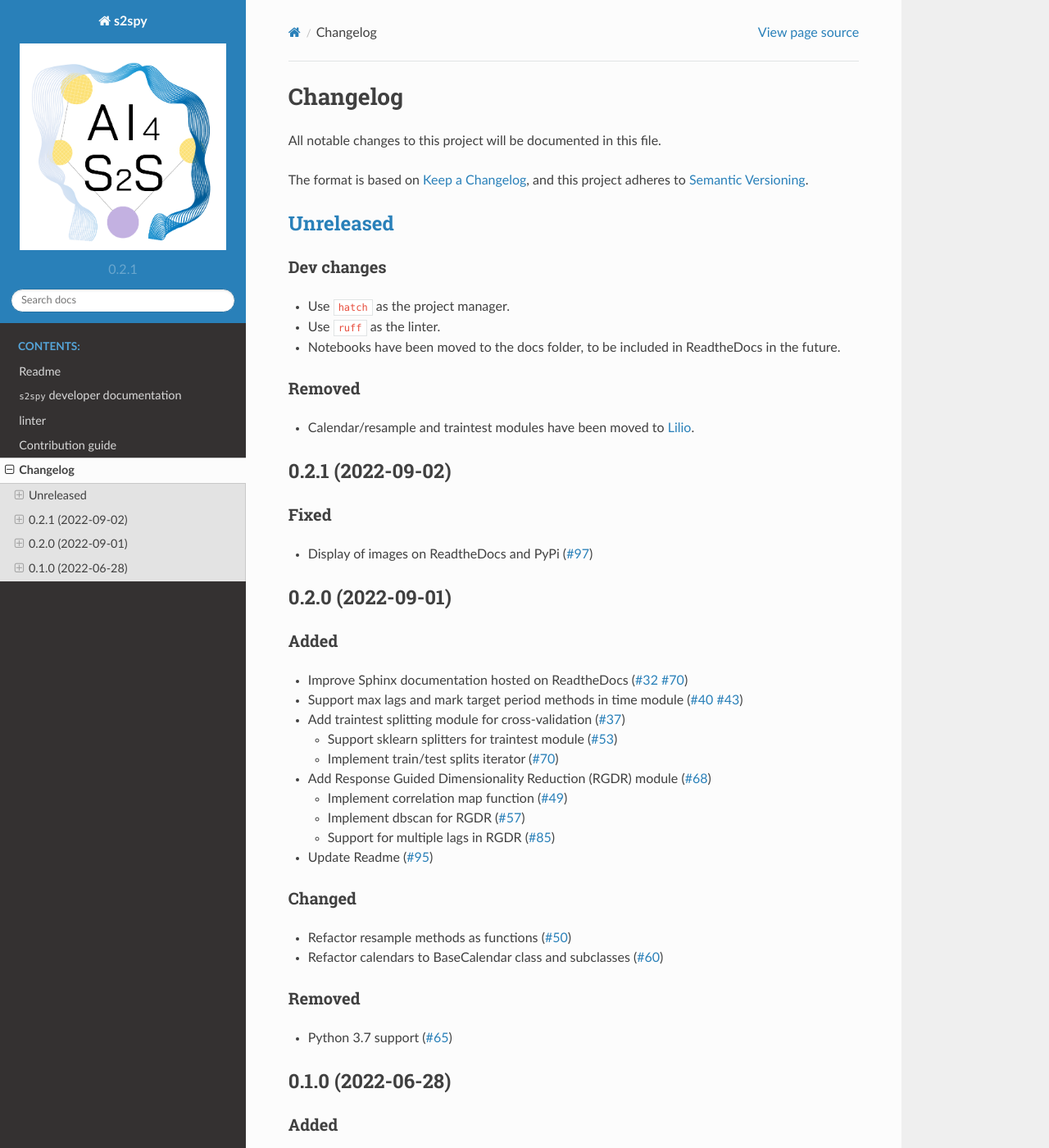
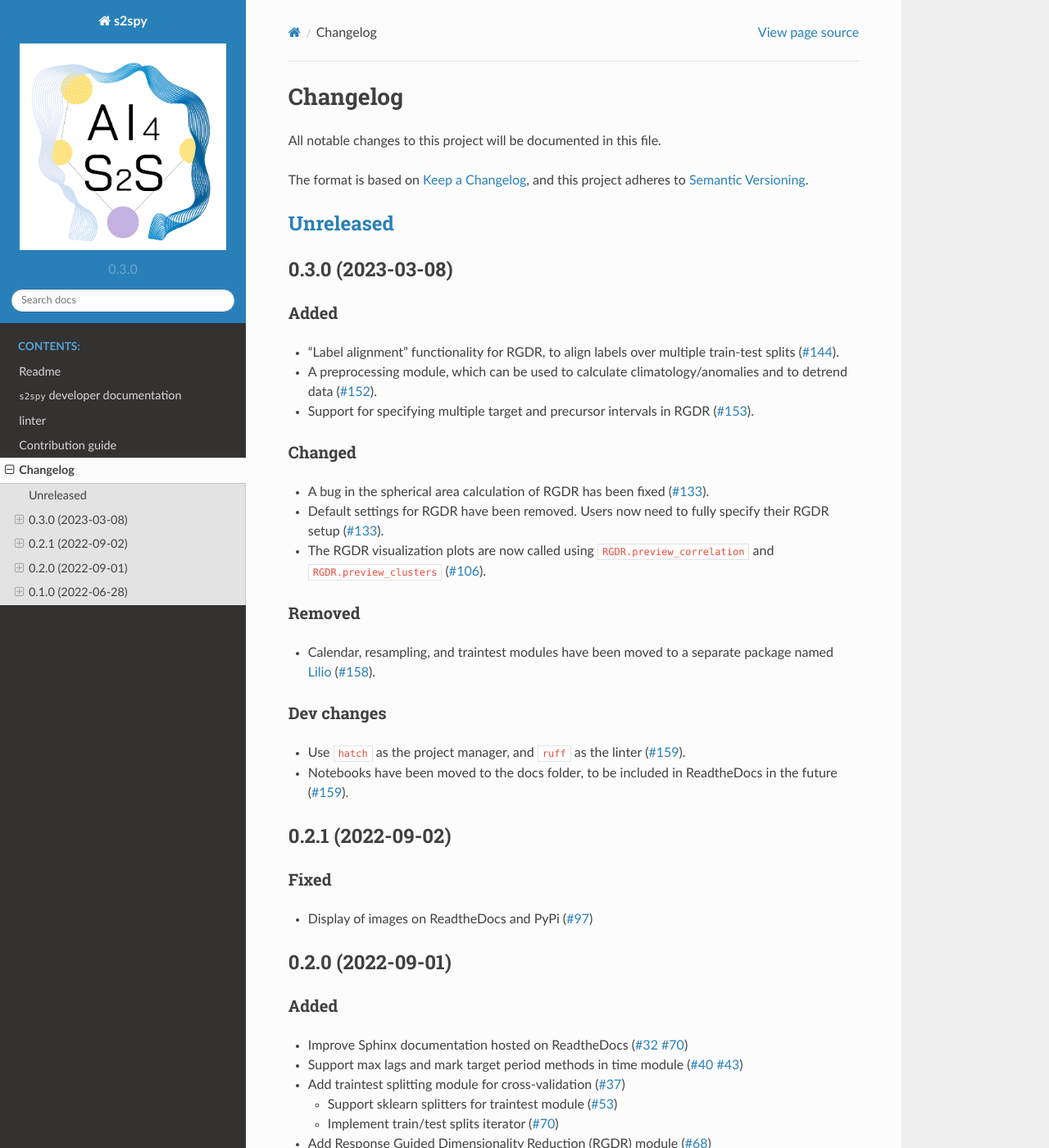
Before and after one commit to AI4S2S/s2spy, a Sphinx documentation site: the page built from docs/changelog_link.rst, in a window 1280 px wide and 1400 px high. Shown: the whole window at 82% size. Built offline with Sphinx 7.4.7 and the Read the Docs theme 2.0.0, drawn with Linux system fonts in a browser that asks for light colours.

Commit message:
Release preparations for 0.3.0 (#163)
* Update changelog

* Remove setup.cfg from bumpversion, change to 0.2.1

* Version bump to 0.3.0

* Add Sarah to CITATION.cff

* Add PyPI publish action

```diff
--- a/CHANGELOG.md
+++ b/CHANGELOG.md
@@ -6,13 +6,24 @@ and this project adheres to [Semantic Versioning](https://semver.org/).
 
 ## [Unreleased]
 
-### Dev changes
-- Use `hatch` as the project manager.
-- Use `ruff` as the linter.
-- Notebooks have been moved to the docs folder, to be included in ReadtheDocs in the future.
+## 0.3.0 (2023-03-08)
+
+### Added
+- "Label alignment" functionality for RGDR, to align labels over multiple train-test splits ([#144](https://github.com/AI4S2S/s2spy/pull/144)).
+- A preprocessing module, which can be used to calculate climatology/anomalies and to detrend data ([#152](https://github.com/AI4S2S/s2spy/pull/152)).
+- Support for specifying multiple target and precursor intervals in RGDR ([#153](https://github.com/AI4S2S/s2spy/pull/153)).
+
+### Changed
+- A bug in the spherical area calculation of RGDR has been fixed ([#133](https://github.com/AI4S2S/s2spy/pull/133)).
+- Default settings for RGDR have been removed. Users now need to fully specify their RGDR setup ([#133](https://github.com/AI4S2S/s2spy/pull/133)).
+- The RGDR visualization plots are now called using `RGDR.preview_correlation` and `RGDR.preview_clusters` ([#106](https://github.com/AI4S2S/s2spy/pull/106)).
 
 ### Removed
-- Calendar/resample and traintest modules have been moved to [Lilio](https://github.com/AI4S2S/lilio).
+- Calendar, resampling, and traintest modules have been moved to a separate package named [Lilio](https://github.com/AI4S2S/lilio) ([#158](https://github.com/AI4S2S/s2spy/pull/158)).
+
+### Dev changes
+- Use `hatch` as the project manager, and `ruff` as the linter ([#159](https://github.com/AI4S2S/s2spy/pull/159)).
+- Notebooks have been moved to the docs folder, to be included in ReadtheDocs in the future ([#159](https://github.com/AI4S2S/s2spy/pull/159)).
 
 ## 0.2.1 (2022-09-02)
 
--- a/docs/conf.py
+++ b/docs/conf.py
@@ -26,7 +26,7 @@
 # built documents.
 #
 # The short X.Y version.
-version = "0.2.1"
+version = "0.3.0"
 # The full version, including alpha/beta/rc tags.
 release = version
 
--- a/s2spy/__init__.py
+++ b/s2spy/__init__.py
@@ -11,6 +11,6 @@ logging.getLogger(__name__).addHandler(logging.NullHandler())
 
 __author__ = "Yang Liu"
 __email__ = "y.liu@esciencecenter.nl"
-__version__ = "0.2.1"
+__version__ = "0.3.0"
 
 __all__ = ["RGDR"]
```
Also changed, not shown: .bumpversion.cfg, .zenono.json, 2 other files.
